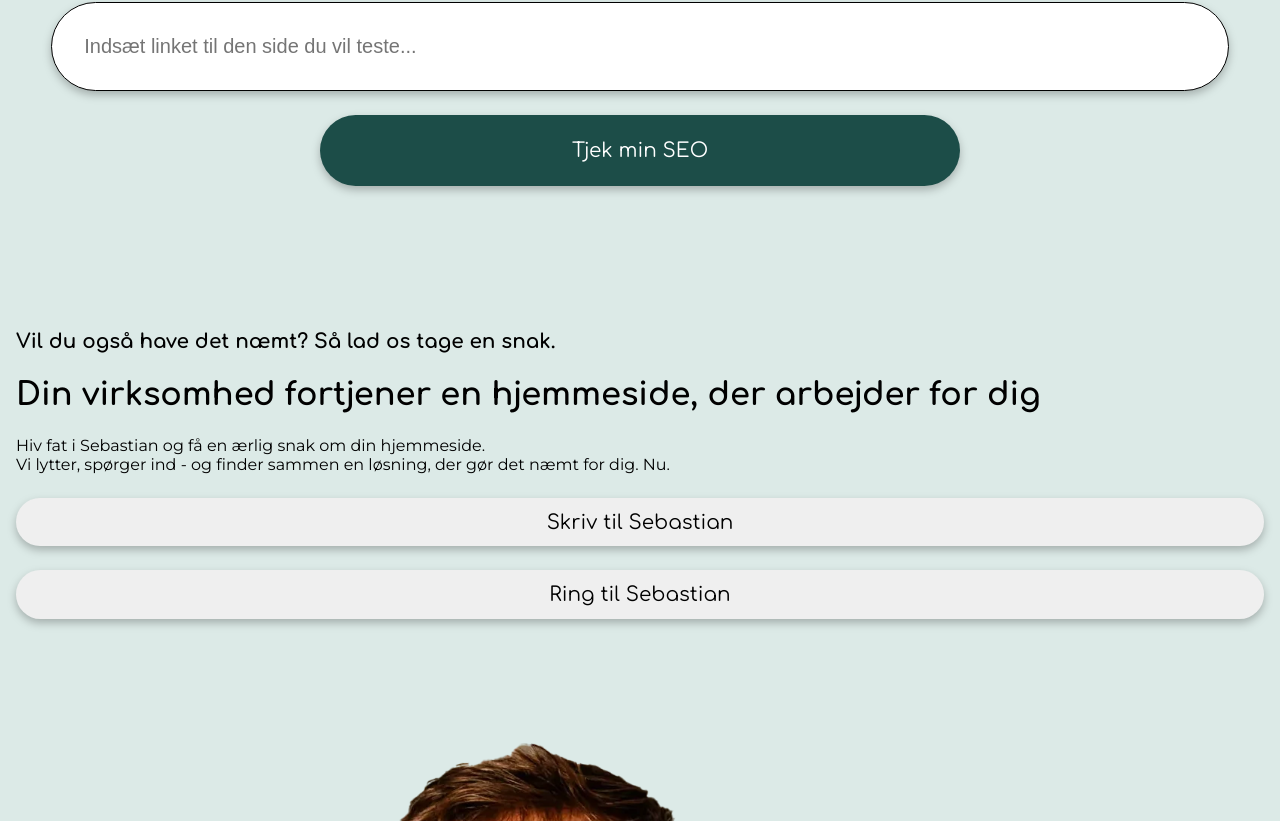
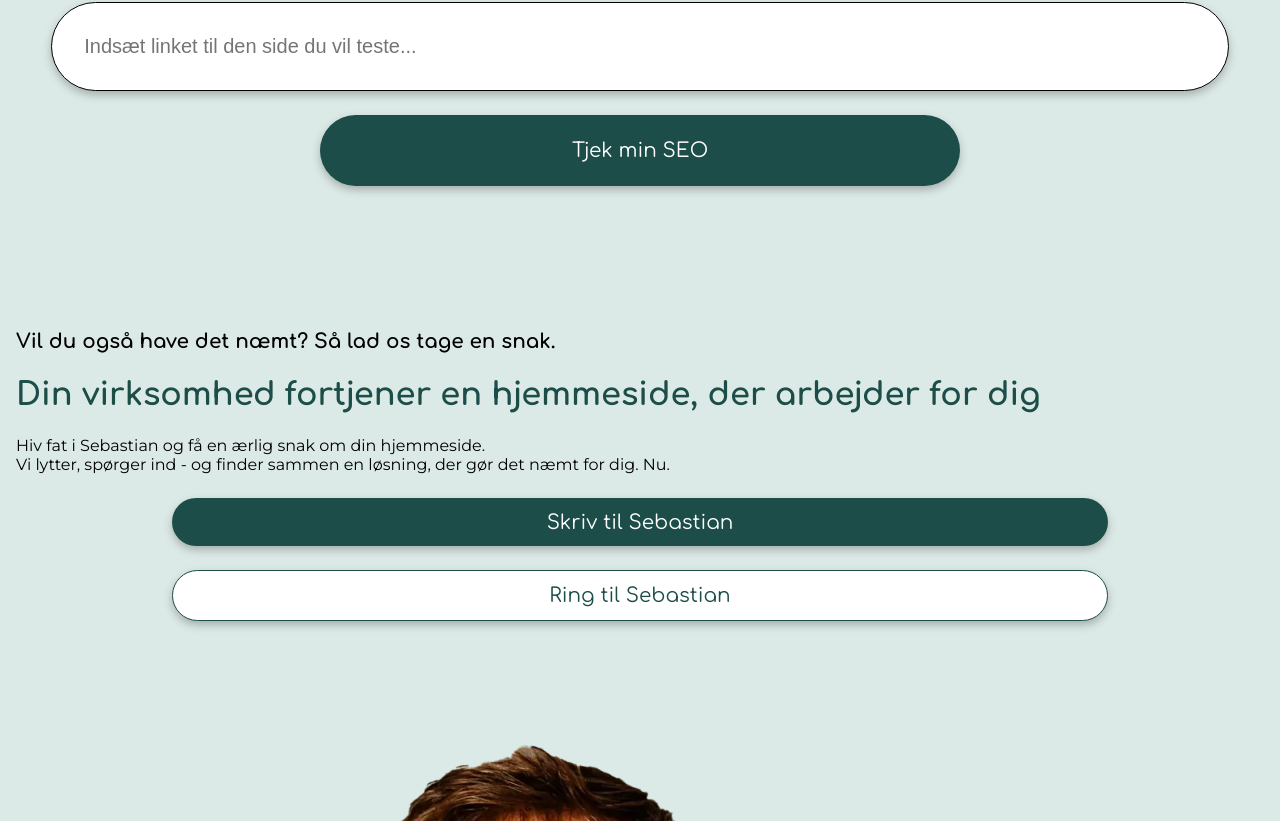
Before and after one commit to SofiePedersen/naemtnu, a Vue app: page / in a window 1280 px wide. Shown: the part 340-1161 px from the top of the page. Built offline with nearby package versions, Linux system fonts and the light colour scheme; no server answers.

Commit message:
Update Contact.vue

```diff
--- a/src/components/Contact.vue
+++ b/src/components/Contact.vue
@@ -14,8 +14,8 @@ import Sebastian from "@/assets/images/sebastian.webp";
       </p>
     </div>
     <div class="contact__wrapper--buttons">
-      <button class="">Skriv til Sebastian</button>
-      <button>Ring til Sebastian</button>
+      <button>Skriv til Sebastian</button>
+      <button class="rts">Ring til Sebastian</button>
     </div>
     <div class="contact__wrapper--sebastian">
       <img :src="Sebastian" alt="Sebastian" />
@@ -33,13 +33,27 @@ import Sebastian from "@/assets/images/sebastian.webp";
   display: flex;
   flex-direction: column;
   gap: 1.5rem;
+  h2 {
+    color: $color-kelp-green;
+  }
 }
 
 .contact__wrapper--buttons {
+  width: 100%;
   display: flex;
+  align-items: center;
   flex-direction: column;
-  justify-content: center;
   gap: 1.5rem;
+  button {
+    background-color: $color-kelp-green;
+    color: $color-cloudy-white;
+    width: 75%;
+  }
+  .rts {
+    background-color: $color-cloudy-white;
+    color: $color-kelp-green;
+    border: 1px solid $color-kelp-green;
+  }
 }
 
 .contact__wrapper--sebastian {
```
